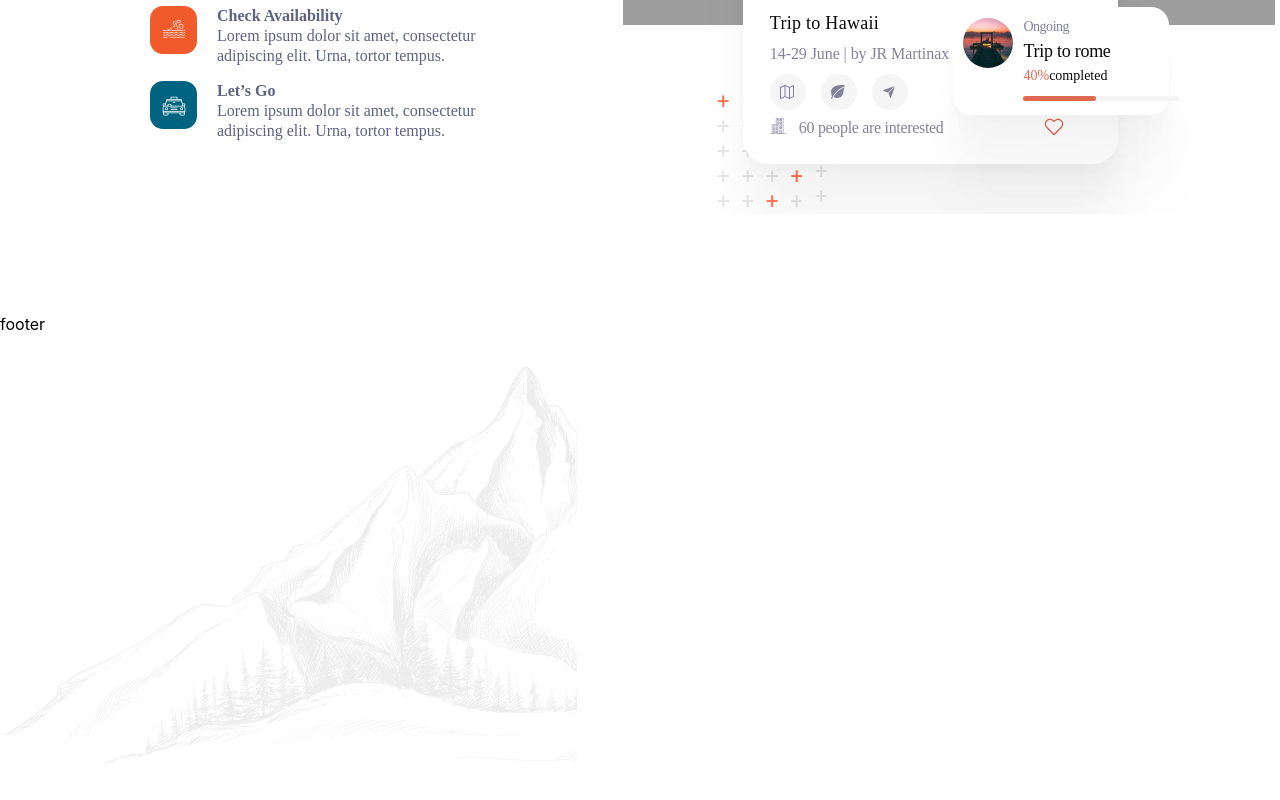
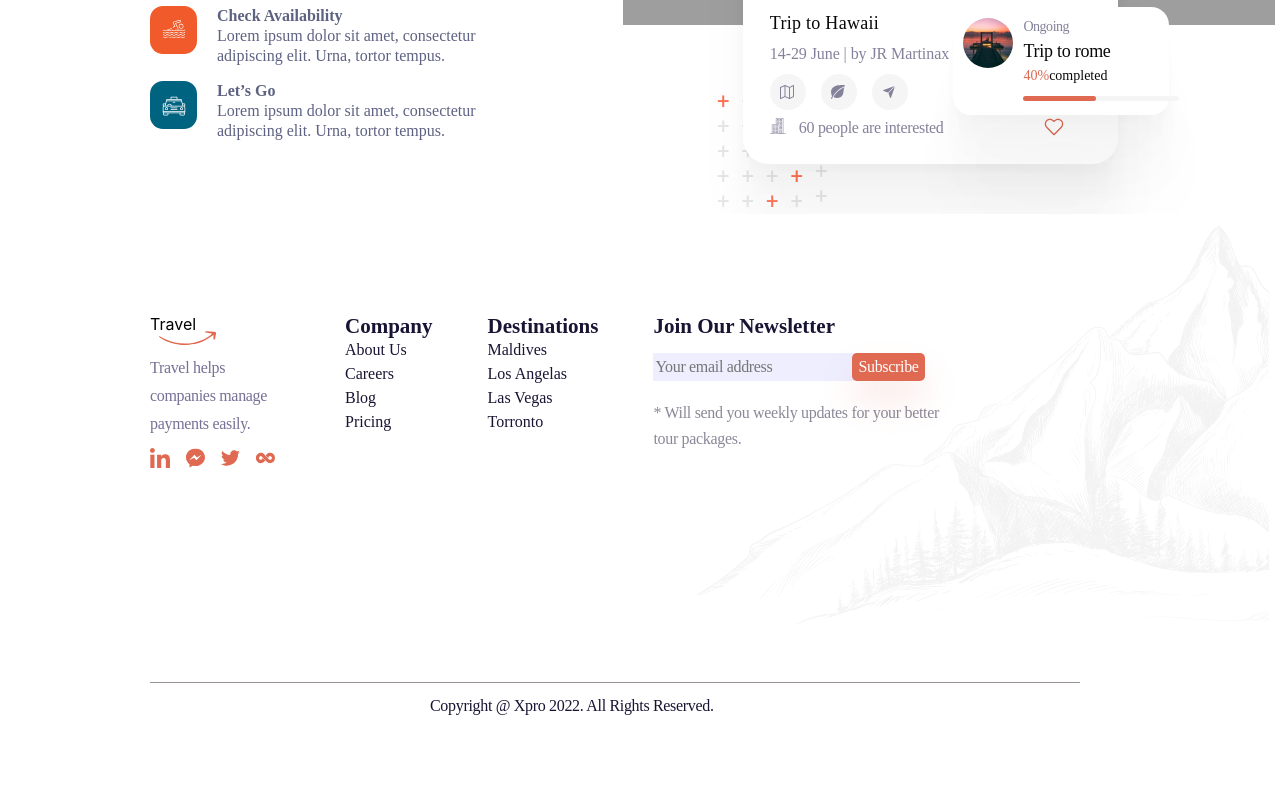
Before and after one commit to oladejomubarak/MFB-assessment, a React (Create React App) app: page / in a window 1280 px wide. Shown: the part 2573-3373 px from the top of the page. Built offline with nearby package versions, Linux system fonts and the light colour scheme; grey boxes are pictures that could not be loaded.

Commit message:
committing chnages

```diff
--- a/src/home/components/Footer.js
+++ b/src/home/components/Footer.js
@@ -1,21 +1,71 @@
 import'../../home/styles/Footer.css';
 import FooterImage from '../../assets/images/Footer-img.png';
 import React from "react";
+import LinkedIn from '../../assets/images/052-linkedin.svg';
+import Messenger from '../../assets/images/025-messenger.svg';
+import Twitter from '../../assets/images/096-twitter.svg';
+import Twoo from '../../assets/images/097-twoo.svg';
+import Arrow05 from '../../assets/images/Arrow 05.svg';
 const Footer = () => {
   return (
     <div className="footer">
-      <p>footer</p>
       <div className="footer1">
-        <div className="footer1-section1"></div>
-        <div className="footer1-section2"></div>
-        <div className="footer1-section2"></div>
-        <div className="footer1-section2"></div>
-        <div className="footer1-image">
-          <img src={FooterImage} alt=''/>
+        <div className="footer1-section1">
+          <div className='footer-section1-1'>
+            <p className='travel-arrow'>Travel</p>
+            <img className='arrow-travel' src= {Arrow05} alt='' />
+          </div>
+          <div className='footer-section1-2'>
+            <p className='travel-help'> Travel helps companies manage payments easily.</p>
+          </div>
+          <div className='footer-section1-3'>
+            <img className='social-media' src={LinkedIn} alt=''/>
+            <img className='social-media' src={Messenger} alt=''/>
+            <img className='social-media' src={Twitter} alt=''/>
+            <img className='social-media' src={Twoo} alt=''/>
+          </div>
+        </div>
+        <div className="footer1-section2">
+          <p className='footer-p1'>Company</p>
+          <p className='footer-p2'>About Us</p>
+          <p className='footer-p2'>Careers</p>
+          <p className='footer-p2'>Blog</p>
+          <p className='footer-p2'>Pricing</p>
+        </div>
+        <div className="footer1-section2">
+        <p className='footer-p1'>Destinations</p>
+          <p className='footer-p2'>Maldives</p>
+          <p className='footer-p2'>Los Angelas</p>
+          <p className='footer-p2'>Las Vegas</p>
+          <p className='footer-p2'>Torronto</p>
+        </div>
+        <div className="footer1-section2">
+        <p className='footer-p1'> Join Our Newsletter</p>
+        <div className='form-div'>
+        <form >
+          <input
+          placeholder='Your email address'
+          />
+
+        <button type='submit'>Subscribe</button>
+        </form>
+        </div>
+
+        <p className='weekly-update'>
+        *  Will send you weekly updates for
+        your better tour packages.
+        </p>
+        </div>
+        <div className="footer-image-div">
+          <img className='footer-image' src={FooterImage} alt=''/>
         </div>
 
       </div>
       <div className="footer2">
+        <p className='footer-copyright'>
+        Copyright @ Xpro 2022. All Rights Reserved.
+
+        </p>
       </div>
     </div>
    );
--- a/src/home/components/HomeTwo.js
+++ b/src/home/components/HomeTwo.js
@@ -5,6 +5,13 @@ import Travelling from '../../assets/images/travelling.png';
 import Hands from '../../assets/images/hands.png';
 import MedicalTeam from '../../assets/images/medical-team.png';
 const HomeTwo = () => {
+
+  const magnify = ()=>{
+    return(
+      <div className="offered-service">
+      </div>
+    )
+  }
   return (
     <div className="home-two">
       <div className="home-two-content">
@@ -15,7 +22,7 @@ const HomeTwo = () => {
         <p>We Offer Best Services</p>
       </div>
       <div className="offered-services">
-        <div className="offered-service">
+        <div onMouseOver={magnify} className="offered-service">
           <div className="icon">
           <img className="tour-guide" src={TourGuide} alt=""/>
           <div className="rectangle1"></div>
--- a/src/home/styles/Footer.css
+++ b/src/home/styles/Footer.css
@@ -12,9 +12,166 @@
 
 
   margin-top: 100px;
+  margin-left: 150px;
+  margin-right: 200px;
   display: flex;
   flex-direction: column;
 }
 .footer .footer1{
   display: flex;
+  border-bottom: 0.1px solid rgb(151, 145, 145);
+  /* padding-right: 500px; */
+  z-index: 1;
+  border-width: 1px;
+  /* border-bottom: -110px; */
 }
+.footer1 .section1{
+  display: flex;
+  flex-direction: column;
+}
+.footer .section1-1{
+  display: flex;
+  flex-direction: column;
+  margin-bottom: 5px;
+}
+.section1-1 .travel-arrow{
+  color: #181E4B;
+  text-align: center;
+  font-family: Volkhov;
+  font-size: 31.622px;
+  font-style: normal;
+  font-weight: 700;
+  line-height: normal;
+  text-transform: capitalize;
+}
+.arrow-travel{
+  width: 96.13px;
+height: 23.346px;
+flex-shrink: 0;
+margin-top: -20px;
+margin-left: -10px;
+}
+.footer1 .footer-section1-2{
+  margin-bottom: 10px;
+}
+.footer-section1-2 .travel-help{
+  color: #757095;
+  font-family: Manrope;
+  font-size: 16px;
+  font-style: normal;
+  font-weight: 500;
+  line-height: 28px; /* 175% */
+  letter-spacing: -0.32px;
+  max-width: 160px;
+}
+.footer .footer-section1-3{
+  display: flex;
+
+}
+.footer-section1-3 .social-media{
+  margin-right: 15px;
+  width: 20px;
+  height: 20px;
+  flex-shrink: 0;
+}
+.footer-p1{
+  color: #181433;
+font-family: Manrope;
+font-size: 21px;
+font-style: normal;
+font-weight: 700;
+line-height: 24px;
+}
+.footer-p2{
+  color: #181433;
+font-family: Manrope;
+font-size: 16px;
+font-style: normal;
+font-weight: 500;
+line-height: 24px;
+}
+.footer1-section2{
+  margin-left: 55px;
+  /* position: relative; */
+  z-index: 1;
+}
+.form-div{
+  display: flex;
+  margin-bottom: 10px;
+  width: 389px;
+height: 52px;
+flex-shrink: 0;
+
+}
+.form-div form{
+  margin-top: 15px;
+  width: 389px;
+  height: 52px;
+  flex-shrink: 0;
+
+}
+.form-div input{
+  background: #EEF;
+  border-style: none;
+  color: #181433;
+font-family: Manrope;
+font-size: 16px;
+font-style: normal;
+font-weight: 500;
+line-height: 26px; /* 162.5% */
+letter-spacing: -0.32px;
+}
+.form-div button{
+border-radius: 5px;
+background: #DF6951;
+box-shadow: 0px 20px 35px 0px rgba(223, 105, 81, 0.15);
+border-style: none;
+margin-left: -5px;
+color: #FFF;
+font-family: Manrope;
+font-size: 16px;
+font-style: normal;
+font-weight: 500;
+line-height: 26px; /* 162.5% */
+letter-spacing: -0.32px;
+}
+.weekly-update{
+  color: #181433;
+font-family: Manrope;
+font-size: 16px;
+font-style: normal;
+font-weight: 500;
+line-height: 26px; /* 162.5% */
+letter-spacing: -0.32px;
+max-width: 290px;
+opacity: 0.5;
+}
+.footer-copyright{
+  color: #181433;
+
+font-family: Manrope;
+font-size: 16px;
+font-style: normal;
+font-weight: 500;
+line-height: 26px; /* 162.5% */
+letter-spacing: -0.32px;
+margin-top: 10px;
+margin-bottom: 100px;
+margin-left: 280px;
+}
+.footer-image{
+
+}
+
+.footer-image-div{
+  z-index: 0;
+  position: relative;
+  margin-top: -120px;
+  margin-left: -350px;
+}
+.footer-image{
+  width: 577px;
+height: 484px;
+flex-shrink: 0;
+opacity: 0.7;
+}
```
